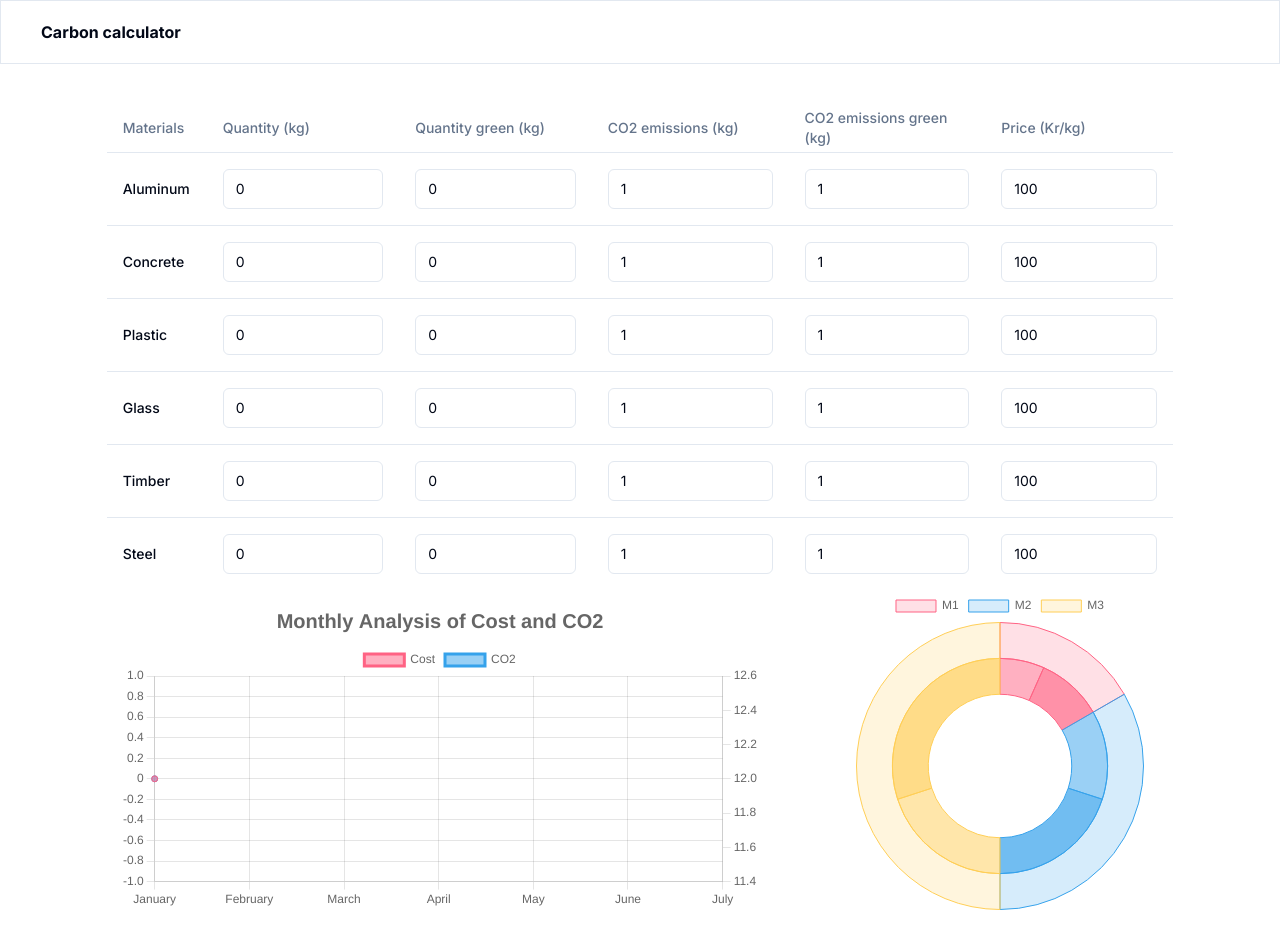
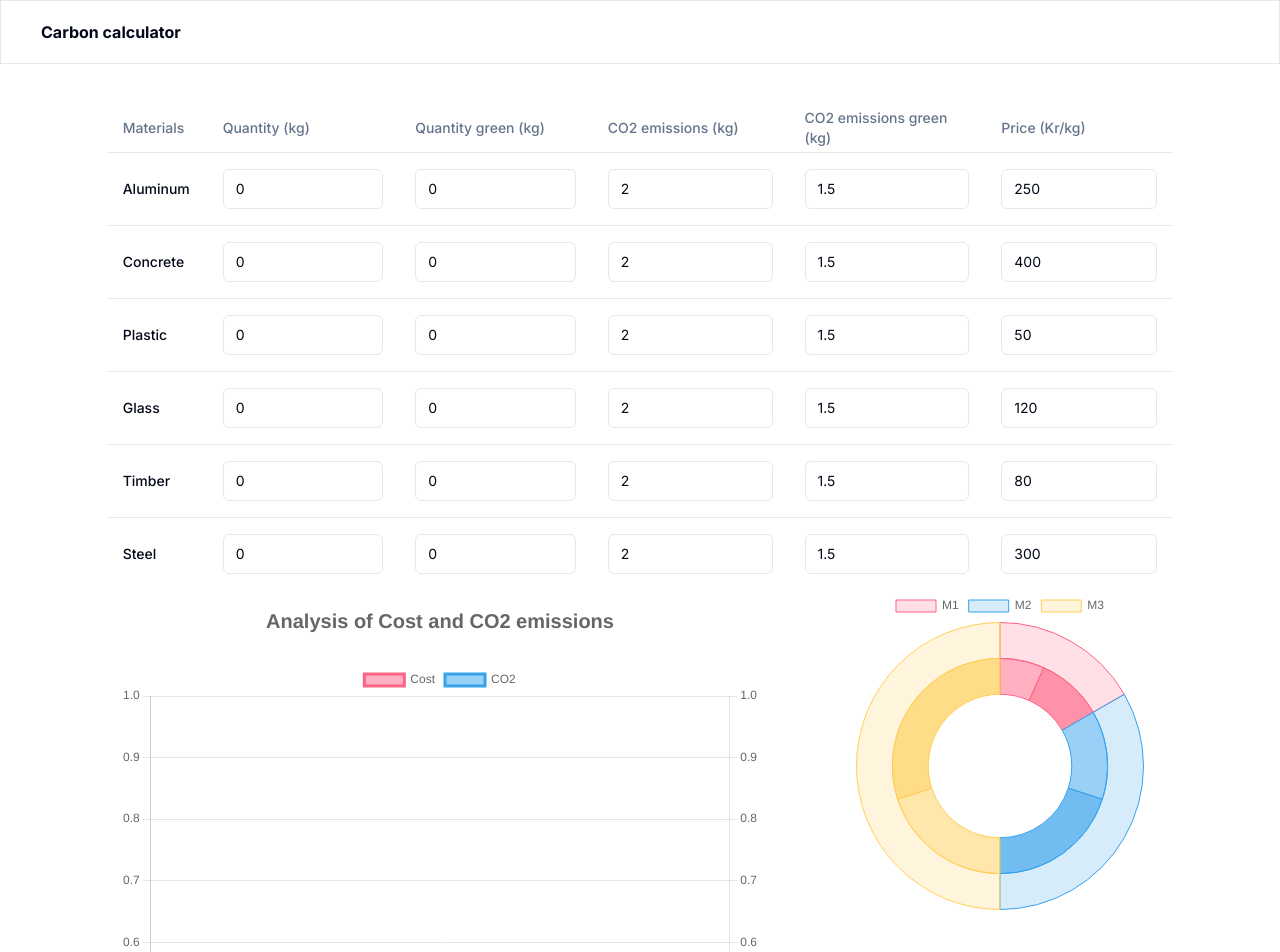
Before and after one commit to MarkusLangeland/carbon-calculator, a Next.js app: page / in a window 1280 px wide. Shown: the top 952 px of the page. Built offline with nearby package versions, Linux system fonts and the light colour scheme.

Commit message:
updated AreaChartTwoAxis logic

```diff
--- a/app/page.js
+++ b/app/page.js
@@ -7,7 +7,7 @@ import { Chart }            from 'react-chartjs-2'
 // ChartJS.register(ArcElement, Tooltip, Legend);
 import { Line } from 'react-chartjs-2';
 import { Pie } from 'react-chartjs-2';
-import React, {useState} from "react";
+import React, {useState, useEffect, useRef} from "react";
 
 import { Input } from "@/components/ui/input"
 import {
@@ -23,12 +23,12 @@ import {
 
 export default function Home() {
   const initialMaterials = [
-    { name: 'Aluminum', quantityGreen: 0, quantity: 0, emissionsCO2: 1, emissionsCO2Green: 1, price: 100 },
-    { name: 'Concrete', quantityGreen: 0, quantity: 0, emissionsCO2: 1, emissionsCO2Green: 1, price: 100 },
-    { name: 'Plastic', quantityGreen: 0, quantity: 0, emissionsCO2: 1, emissionsCO2Green: 1, price: 100 },
-    { name: 'Glass', quantityGreen: 0, quantity: 0, emissionsCO2: 1, emissionsCO2Green: 1, price: 100 },
-    { name: 'Timber', quantityGreen: 0, quantity: 0, emissionsCO2: 1, emissionsCO2Green: 1, price: 100 },
-    { name: 'Steel', quantityGreen: 0, quantity: 0, emissionsCO2: 1, emissionsCO2Green: 1, price: 100 },
+    { name: 'Aluminum', quantityGreen: 0, quantity: 0, emissionsCO2: 2, emissionsCO2Green: 1.5, price: 250 },
+    { name: 'Concrete', quantityGreen: 0, quantity: 0, emissionsCO2: 2, emissionsCO2Green: 1.5, price: 400 },
+    { name: 'Plastic', quantityGreen: 0, quantity: 0, emissionsCO2: 2, emissionsCO2Green: 1.5, price: 50 },
+    { name: 'Glass', quantityGreen: 0, quantity: 0, emissionsCO2: 2, emissionsCO2Green: 1.5, price: 120 },
+    { name: 'Timber', quantityGreen: 0, quantity: 0, emissionsCO2: 2, emissionsCO2Green: 1.5, price: 80 },
+    { name: 'Steel', quantityGreen: 0, quantity: 0, emissionsCO2: 2, emissionsCO2Green: 1.5, price: 300 },
   ];
 
   const [data, setData] = useState(initialMaterials)
@@ -93,7 +93,7 @@ export default function Home() {
     </div>
 
     <div className="md:flex justify-center md:h-[750px] w-full xl:gap-20 ">
-      <AreaChartTwoAxis history={history}/>
+      <AreaChartTwoAxis data={data}/>
       <PieChartCO2 />
     </div>
 
@@ -276,64 +276,79 @@ const PieChartCO2 = () => {
 
 
 
-function AreaChartTwoAxis(props) {
-  // const [C02Totatl, setC02Totatl] = useState([])
-  // const [dataCost, setDataCost] = useState([])
-  // const [dataCO2, setDataCO2] = useState([])
+function AreaChartTwoAxis({ data }) {
+  const [allChanges, setAllChanges] = useState([]);
 
-  console.log(props.history)
-
-  let tempArr = [...props.history]
-  let dataCost = []
-  let dataCO2 = []
-  tempArr.forEach(data => {
-    let CO2Totatl = 0;
-    let CashTotatl = 0;
-    console.log("Data:", data)
-    data.forEach(ele => {
-      CO2Totatl += ele.emissionsCO2Green + ele.emissionsCO2
-      CashTotatl += ele.price * (ele.quantity + ele.quantityGreen)
-    })
-    dataCost.push(CashTotatl)
-    dataCO2.push(CO2Totatl)
-    // setDataCost([...dataCost, CashTotatl])
-    // setDataCO2([...dataCO2, CO2Totatl])
-  });
-
-
-  const data = {
-    labels: ['January', 'February', 'March', 'April', 'May', 'June', 'July'],
+  const [chartData, setChartData] = useState({
+    labels: [],
     datasets: [
       {
         label: 'Cost',
-        data: dataCost,
+        data: [],
         borderColor: 'rgb(255, 99, 132)',
         backgroundColor: 'rgba(255, 99, 132, 0.5)',
-        yAxisID: 'y',
-        fill: true,
+        yAxisID: 'y-cost',
       },
       {
         label: 'CO2',
-        data: dataCO2,
+        data: [],
         borderColor: 'rgb(53, 162, 235)',
         backgroundColor: 'rgba(53, 162, 235, 0.5)',
-        yAxisID: 'y1',
-        fill: true,
+        yAxisID: 'y-co2',
       },
-    ],
-  };
+    ]
+  });
+
+  useEffect(() => {
+    let newDataCost = 0;
+    let newDataCO2 = 0;
+
+
+    data.forEach(material => {
+      newDataCO2 += material.quantity * material.emissionsCO2 + material.quantityGreen * material.emissionsCO2Green;
+      newDataCost += material.quantity * material.price + material.quantityGreen * material.price;
+    });
+
+
+    setAllChanges(prevAllChanges => [...prevAllChanges, { newDataCost, newDataCO2 }]);
+
+  }, [data]);
+
+  useEffect(() => {
+    setChartData({
+      labels: allChanges.map((_, index) => `V ${index + 1}`),
+      datasets: [
+        {
+          label: 'Cost',
+          data: allChanges.map(change => change.newDataCost),
+          borderColor: 'rgb(255, 99, 132)',
+          backgroundColor: 'rgba(255, 99, 132, 0.5)',
+          yAxisID: 'y-cost',
+        },
+        {
+          label: 'CO2',
+          data: allChanges.map(change => change.newDataCO2),
+          borderColor: 'rgb(53, 162, 235)',
+          backgroundColor: 'rgba(53, 162, 235, 0.5)',
+          yAxisID: 'y-co2',
+        },
+      ],
+    });
+  }, [allChanges]);
 
   const options = {
     scales: {
-      y: {
+      'y-cost': {
         type: 'linear',
         display: true,
         position: 'left',
+        beginAtZero: true,
       },
-      y1: {
+      'y-co2': {
         type: 'linear',
         display: true,
         position: 'right',
+        beginAtZero: true,
         grid: {
           drawOnChartArea: false,
         },
@@ -342,21 +357,23 @@ function AreaChartTwoAxis(props) {
     plugins: {
       title: {
         display: true,
-        text: 'Monthly Analysis of Cost and CO2',
+        text: 'Analysis of Cost and CO2 emissions',
         font: {
           size: 20
         },
         padding: {
           top: 20,
-          bottom: 10
+          bottom: 30
         }
       },
       legend: {
         display: true,
         position: 'top',
-      }
-    }
+      },
+    },
+    responsive: true,
+    maintainAspectRatio: false,
   };
 
-  return <div className="w-6/12"><Line data={data} options={options} /></div>;
+  return <div className="w-6/12"><Line data={chartData} options={options} /></div>;
 }
```
